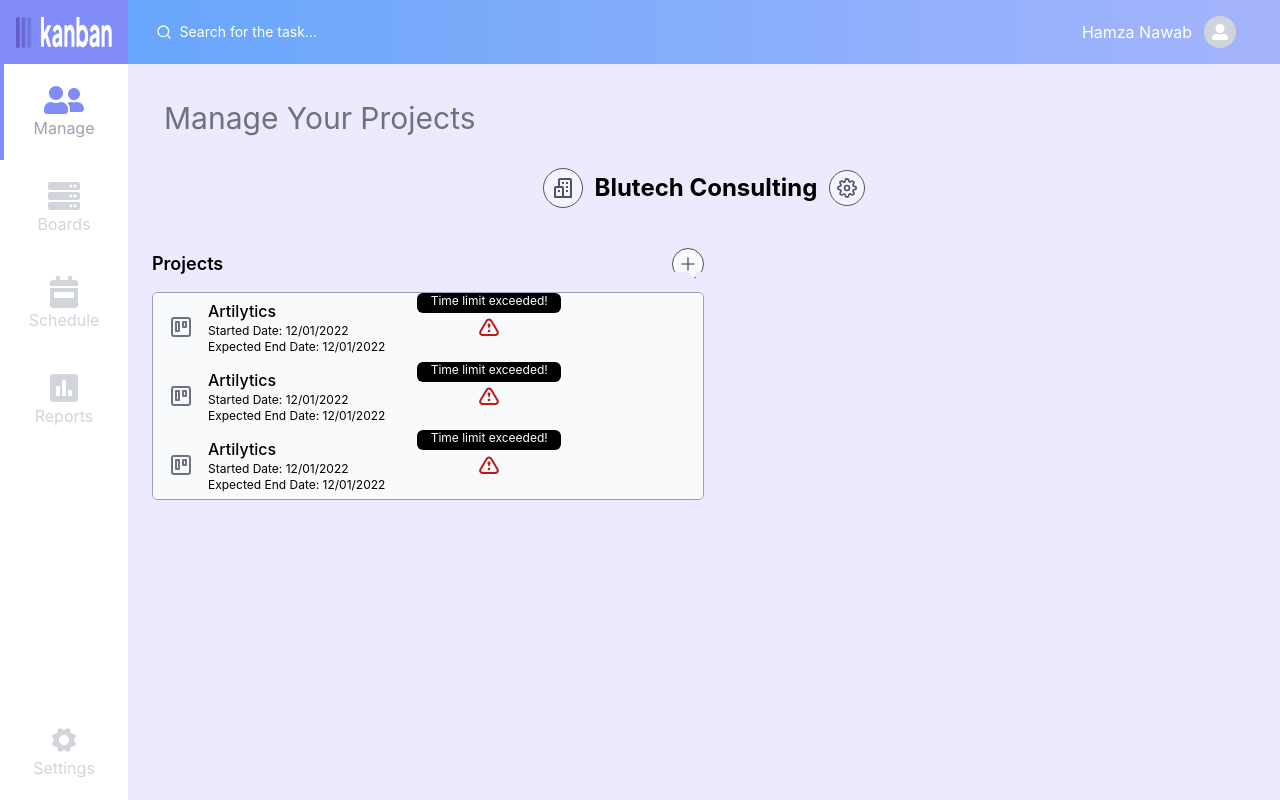
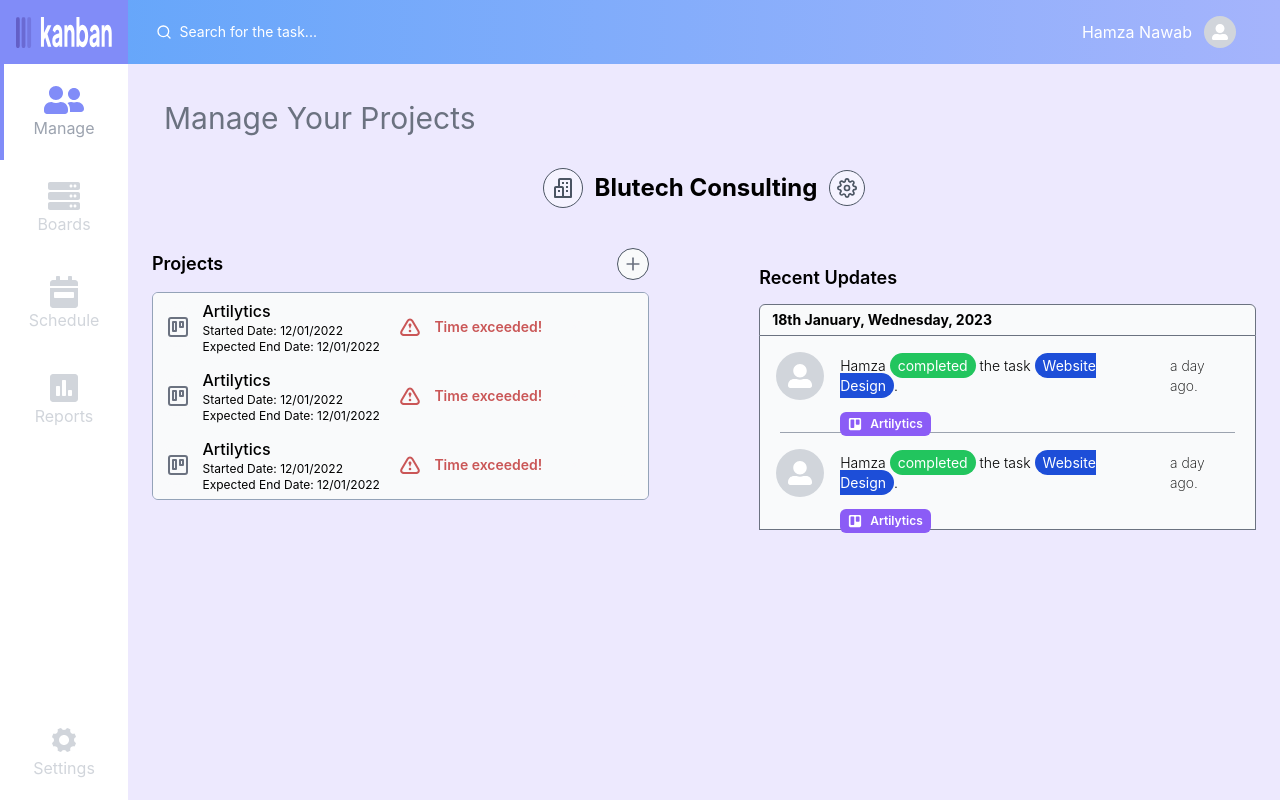
Before and after one commit to blazenn2/Task-Management-App, a React (Create React App) app: page /manage in a window 1280 px wide. Built offline with nearby package versions, Linux system fonts and the light colour scheme.

Commit message:
OS changed & updates in manage pages

```diff
--- a/src/components/circular-icon-button/index.jsx
+++ b/src/components/circular-icon-button/index.jsx
@@ -5,7 +5,7 @@ const CircularButton = (props) => {
 
     return (
         <div>
-            <button className={`${props.className} w-8 h-8 bg-gray-50 border border-gray-600 hover:border-slate-500 hover:bg-slate-500 group rounded-full flex items-center justify-center transition-all duration-100 message-clip`}>
+            <button className={`${props.className} w-8 h-8 bg-gray-50 border border-gray-600 hover:border-slate-500 hover:bg-slate-500 group rounded-full flex items-center justify-center transition-all duration-100`}>
                 {props.icon}
             </button>
         </div>
--- a/src/components/manage-components/project-card/index.jsx
+++ b/src/components/manage-components/project-card/index.jsx
@@ -12,9 +12,11 @@ const Card = () => {
                 <p className="text-xs group-hover:text-white">Started Date: 12/01/2022</p>
                 <p className="text-xs group-hover:text-white">Expected End Date: 12/01/2022</p>
             </div>
-            <div className="h-full grow flex items-center justify-center relative">
-                <div className="w-10 h-10 rounded-full bg-gray-50 flex items-center justify-center"><TiWarningOutline className="scale-150 text-red-700" /></div>
-                <div className="absolute w-36 h-5 bg-black top-0 rounded-md text-white text-xs text-center">Time limit exceeded!</div>
+            <div className="h-full grow flex items-center justify-center group-hover:invisible animate-pulse">
+                <div className="px-4 flex items-center justify-center">
+                    <TiWarningOutline className="scale-150 text-red-700" />
+                </div>
+                <p className="text-red-700 text-sm font-semibold">Time exceeded!</p>
             </div>
             <div className="h-full w-[10%] flex items-center justify-center">
                 <button><FiSettings className="scale-150 text-gray-50" /></button>
--- /dev/null
+++ b/src/components/manage-components/recent-udpates-card/index.jsx
@@ -0,0 +1,25 @@
+import { FaTrello } from 'react-icons/fa';
+import StatusTag from '../../tags/status-tag';
+import UserCircle from '../../user-picture';
+
+const UpdatesCard = (props) => {
+    return (
+        <div className='h-24 mx-5 py-5 flex'>
+            <div className='h-full flex items-start justify-center'>
+                <UserCircle buttonClassName="scale-150 cursor-default" />
+            </div>
+            <div className='px-5 flex flex-col justify-between items-start text-sm space-y-4'>
+                <p className='font-light text-sm'>Hamza <StatusTag text="completed" color="bg-green-500" /> the task <StatusTag text="Website Design" color="bg-blue-700" />.</p>
+                <div className='bg-violet-500 py-1 px-2 rounded-md flex space-x-2 items-center'>
+                    <FaTrello className='text-white' />
+                    <p className='text-white font-semibold text-xs'>{props.project}</p>
+                </div>
+            </div>
+            <div className='grow flex items-start justify-end'>
+                <p className='text-sm font-extralight'>a day ago.</p>
+            </div>
+        </div>
+    )
+}
+
+export default UpdatesCard
--- /dev/null
+++ b/src/components/manage-components/update-log/index.jsx
@@ -0,0 +1,16 @@
+import UpdatesCard from "../recent-udpates-card"
+
+const UpdateLog = () => {
+    return (
+        <div className='h-full w-full flex-col'>
+            <div className='w-full h-8 rounded-t-md text-sm bg-gray-50 font-bold border border-gray-500 flex justify-start items-center px-3'><p>18th January, Wednesday, 2023</p></div>
+            <div className='grow bg-gray-50 border border-gray-500 border-t-0'>
+                <UpdatesCard />
+                <hr className='border-t border-gray-400 mx-5' />
+                <UpdatesCard />
+            </div>
+        </div>
+    )
+}
+
+export default UpdateLog
--- a/src/components/tags/componentCSS.js
+++ b/src/components/tags/componentCSS.js
@@ -1,3 +1,5 @@
-export const usernameTagCSS = (css="") => `${css} bg-sl text-white text-xs md:p-2 p-1 rounded-lg space-x-1 flex items-center mr-2 mb-2`;
+export const usernameTagCSS = (css = "") => `${css} bg-sl text-white text-xs md:p-2 p-1 rounded-lg space-x-1 flex items-center mr-2 mb-2`;
 
 export const cardTagCSS = (piority) => `text-xs bg-gradient-to-br ${piority === 0 ? "from-blue-300 to-indigo-500" : (piority === 1 ? "from-green-300 to-blue-300" : "from-red-400 to-amber-400")} p-1 rounded-sm text-white md:w-1/2 w-3/4 text-center font-bold`;
+
+export const statusTagCSS = (color, css = "") => `${css} px-2 py-1 rounded-full text-white font-normal ${color}`;
--- /dev/null
+++ b/src/components/tags/status-tag.jsx
@@ -0,0 +1,10 @@
+import { statusTagCSS } from "./componentCSS"
+
+
+const StatusTag = (props) => {
+    return (
+        <span className={statusTagCSS(props.color, props.className)}>{props.text}</span>
+    )
+}
+
+export default StatusTag
--- a/src/index.css
+++ b/src/index.css
@@ -34,7 +34,3 @@ code {
 	background-color: #bbc2c4;
   border-radius: 10px;
 }
-
-.message-clip {
-  clip-path: polygon(0% 0%, 100% 0%, 100% 75%, 75% 75%, 75% 100%, 50% 75%, 0% 75%);
-}
--- a/src/pages/Manage.js
+++ b/src/pages/Manage.js
@@ -5,6 +5,9 @@ import { FiPlus, FiSettings } from "react-icons/fi";
 // import useBoardData from "../custom hooks/useBoardData";
 import Card from '../components/manage-components/project-card';
 import CircularButton from '../components/circular-icon-button';
+// import UserCircle from '../components/user-picture';
+// import { FaTrello } from 'react-icons/fa';
+import UpdatesCard from '../components/manage-components/recent-udpates-card';
 
 
 const Manage = () => {
@@ -23,8 +26,9 @@ const Manage = () => {
                         <FiSettings className='scale-125 text-gray-600' />
                     </button>
                 </div>
-                <div className='w-full grow flex'>
-                    <div className='h-full w-1/2'>
+                <div className='w-full grow flex justify-between'>
+                    <div className='h-full w-[45%] flex flex-col items-start justify-between'>
+                        <div className='h-[45%] w-full'>
                             <div className='w-full flex flex-col justify-start space-y-3'>
                                 <div className='flex items-center justify-between'>
                                     <h2 className='text-lg font-semibold'>Projects</h2>
@@ -38,8 +42,48 @@ const Manage = () => {
                                 </div>
                             </div>
                         </div>
-                    <div>
+                        <div className='h-[45%] w-full'>
 
+                        </div>
+                    </div>
+                    <div className='h-full w-[45%] py-4'>
+                        <div className='w-full h-full flex flex-col justify-start space-y-3'>
+                            <div className='flex items-center justify-between'>
+                                <h2 className='text-lg font-semibold'>Recent Updates</h2>
+                            </div>
+                            {/* <div className='h-full w-full flex-col'>
+                                <div className='w-full h-8 rounded-t-md text-sm bg-gray-50 font-bold border border-gray-500 flex justify-start items-center px-3'><p>18th January, Wednesday, 2023</p></div>
+                                <div className='grow bg-gray-50 border border-gray-500 border-t-0'>
+                                    <UpdatesCard />
+                                    <hr className='border-t border-gray-400 mx-5' />
+                                    <UpdatesCard />
+                                </div>
+                            </div>
+                            <div className='h-full w-full flex-col'>
+                                <div className='w-full h-8 rounded-t-md text-sm bg-gray-50 font-bold border border-gray-500 flex justify-start items-center px-3'><p>18th January, Wednesday, 2023</p></div>
+                                <div className='grow bg-gray-50 border border-gray-500 border-t-0'>
+                                    <UpdatesCard />
+                                    <hr className='border-t border-gray-400 mx-5' />
+                                    <UpdatesCard />
+                                </div>
+                            </div>
+                            <div className='h-full w-full flex-col'>
+                                <div className='w-full h-8 rounded-t-md text-sm bg-gray-50 font-bold border border-gray-500 flex justify-start items-center px-3'><p>18th January, Wednesday, 2023</p></div>
+                                <div className='grow bg-gray-50 border border-gray-500 border-t-0'>
+                                    <UpdatesCard />
+                                    <hr className='border-t border-gray-400 mx-5' />
+                                    <UpdatesCard />
+                                </div>
+                            </div> */}
+                            <div className='h-full w-full flex-col'>
+                                <div className='w-full h-8 rounded-t-md text-sm bg-gray-50 font-bold border border-gray-500 flex justify-start items-center px-3'><p>18th January, Wednesday, 2023</p></div>
+                                <div className='grow bg-gray-50 border border-gray-500 border-t-0'>
+                                    <UpdatesCard project="Artilytics" />
+                                    <hr className='border-t border-gray-400 mx-5' />
+                                    <UpdatesCard project="Artilytics" />
+                                </div>
+                            </div>
+                        </div>
                     </div>
                 </div>
             </motion.div>
```
Lines whose indentation alone changed are shown as unchanged.
